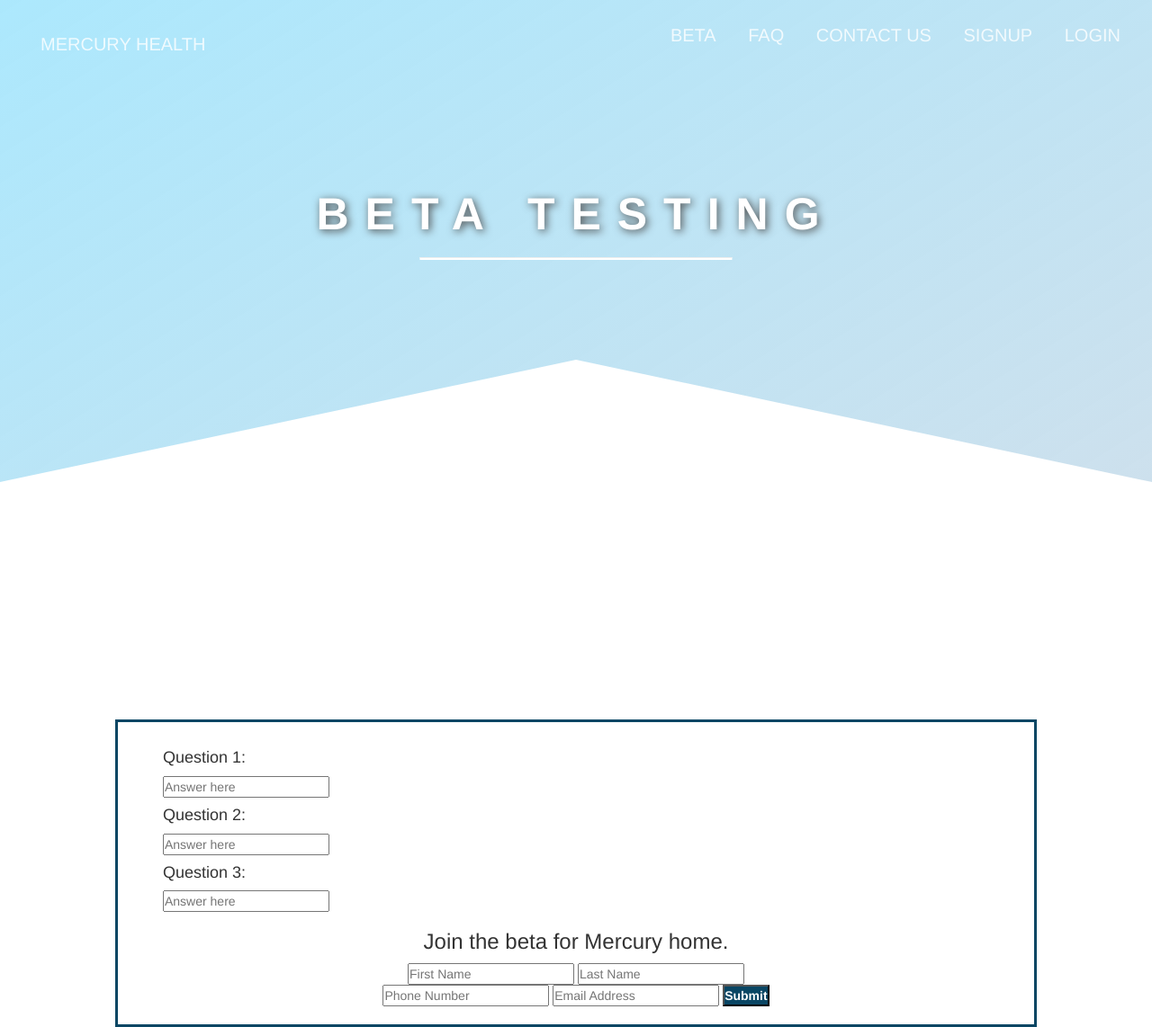
After one commit to jxss-n/MercuryHealth, a Django app: page /beta/ in a window 1280 px wide. The commit adds this page. Shown: the whole page at 90% size. Run offline with Django 3.2, Linux system fonts and the light colour scheme; some libraries are stand-ins or nearby versions.

Commit message:
broken beta form

```diff
--- a/frontend/static/frontend/base.css
+++ b/frontend/static/frontend/base.css
@@ -325,6 +325,52 @@
     right: 0;
     position: absolute;
     z-index: -1; }
+
+.beta {
+  height: 100vh;
+  /*-webkit-clip-path: polygon(0 0, 100% 0, 100% 65%, 50% 100%, 0 65%);
+  clip-path: polygon(0 0, 100% 0, 100% 65%, 50% 100%, 0 65%);*/
+  clip-path: polygon(100% 0, 100% 67%, 50% 50%, 0 67%, 0 0);
+  position: relative;
+  z-index: -1;
+}
+
+.beta::after {
+  content: "";
+  background-image: linear-gradient(to right bottom, rgba(48, 198, 250, 0.4), rgba(38, 94, 150, 0.2));
+  background-size: cover;
+  background-attachment: fixed;
+  background-repeat: no-repeat;
+  top: 0;
+  left: 0;
+  bottom: 0;
+  right: 0;
+  position: absolute;
+  z-index: -1;
+}
+
+.questionnaire {
+  border: solid 3px #094664;
+  margin:auto;
+  width: 80vw;
+  padding: 2rem 5rem;
+}
+
+.joinbeta {
+  text-align:center;
+  margin:auto;
+}
+
+#shortAnswer {
+  width: 100%;
+}
+
+#signupBeta {
+  background-color: #094664;
+  color: white;
+  font-weight: bold;
+
+}
 
 .faq {
   height: 100vh;
--- /dev/null
+++ b/frontend/templates/frontend/beta.html
@@ -0,0 +1,88 @@
+<!DOCTYPE html>
+<html lang="en">
+  <head>
+      <meta charset="UTF-8">
+      <meta name="viewport" content="width=device-width, initial-scale=1.0">
+
+      <link href="https://fonts.googleapis.com/css?family=Lato:100,300,400,700,900" rel="stylesheet">
+      <link rel="stylesheet" href="../../static/frontend/icon-font.css">
+      <link rel="stylesheet" href="../../static/frontend/base.css">
+      <link rel="stylesheet" href="https://maxcdn.bootstrapcdn.com/bootstrap/3.3.7/css/bootstrap.min.css" integrity="sha384-BVYiiSIFeK1dGmJRAkycuHAHRg32OmUcww7on3RYdg4Va+PmSTsz/K68vbdEjh4u" crossorigin="anonymous">
+      <link rel="stylesheet" href="https://use.fontawesome.com/releases/v5.8.1/css/all.css" integrity="sha384-50oBUHEmvpQ+1lW4y57PTFmhCaXp0ML5d60M1M7uH2+nqUivzIebhndOJK28anvf" crossorigin="anonymous">
+      <!-- Global site tag (gtag.js) - Google Analytics -->
+      <script async src="https://www.googletagmanager.com/gtag/js?id=UA-151443853-1"></script>
+      <script>
+        window.dataLayer = window.dataLayer || [];
+        function gtag(){dataLayer.push(arguments);}
+        gtag('js', new Date());
+
+        gtag('config', 'UA-151443853-1');
+      </script>
+
+      <!-- Google Tag Manager -->
+      <script>(function(w,d,s,l,i){w[l]=w[l]||[];w[l].push({'gtm.start':
+      new Date().getTime(),event:'gtm.js'});var f=d.getElementsByTagName(s)[0],
+      j=d.createElement(s),dl=l!='dataLayer'?'&l='+l:'';j.async=true;j.src=
+      'https://www.googletagmanager.com/gtm.js?id='+i+dl;f.parentNode.insertBefore(j,f);
+      })(window,document,'script','dataLayer','GTM-P5MPMT8');</script>
+      <!-- End Google Tag Manager -->
+
+      <title>Beta Testing | Mercury Health</title>
+  </head>
+
+  <body>
+    <nav class="nav">
+        <div class="nav__tab" id="nav">
+            <div class="nav__logo"><a href="http://www.mercuryhealth.us/" class="nav__faq--link nav__link">Mercury Health</a></div>
+            <div class="nav__navigation">
+                <span class="nav__beta"><a href="http://www.mercuryhealth.us/beta/" class="nav__beta--link nav__link">beta</a></span>
+                <span class="nav__faq"><a href="http://www.mercuryhealth.us/faq/" class="nav__faq--link nav__link">faq</a></span>
+                <span class="nav__contact"><a href="http://www.mercuryhealth.us/#footer" class="nav__contact--link nav__link">contact us</a></span>
+                <span class="nav__signup"><a href="http://www.mercuryhealth.us/#signup" class="nav__signup--link nav__link">signup</a></span>
+                <span class="nav__login"><a href="http://www.mercuryhealth.us/#login" class="nav__login--link nav__link">login</a></span>
+            </div>
+        </div>
+    </nav>
+
+    <header class="beta">
+      <div class="main-head" style="top:30% !important;">
+        <h1 class="main-head__content margin-bottom-small">
+            <span class="main-head__content--title">Beta Testing</span>
+        </h1>
+        <hr class="headerline">
+      </div>
+    </header>
+
+    <section class="questionnaire">
+      <form action="" method="post">
+        {% csrf_token %}
+        <h4>Question 1:</h4>
+        <input id="short_answer1" name="short_answer1" type="text" placeholder="Answer here">
+        <!--<input id="q1a" type="radio"><label for="q1a">Answer 1</label>
+        <input id="q1b" type="radio"><label for="q1b">Answer 1</label>
+        <input id="q1c" type="radio"><label for="q1c">Answer 1</label>
+        <input id="q1d" type="radio"><label for="q1d">Answer 1</label>-->
+        <h4>Question 2:</h4>
+        <input id="short_answer2" name="short_answer2" type="text" placeholder="Answer here">
+        <!--<input id="q2a" type="radio"><label for="q2a">Answer 1</label>
+        <input id="q2b" type="radio"><label for="q2b">Answer 1</label>
+        <input id="q2c" type="radio"><label for="q2c">Answer 1</label>
+        <input id="q2d" type="radio"><label for="q2d">Answer 1</label>-->
+        <h4>Question 3:</h4>
+        <input id="short_answer3" name="short_answer3" type="text" placeholder="Answer here">
+        <div class="joinbeta">
+          <h3>Join the beta for Mercury home.</h3>
+          <input id="first_name" name="first_name" type="text" placeholder="First Name">
+          <input id="last_name" name="last_name" type="text" placeholder="Last Name"><br>
+          <input id="phone_number" name="phone_number" type="text" placeholder="Phone Number">
+          <input id="email" name="email" type="email" placeholder="Email Address">
+          <input id="signupBeta" type="submit">
+        </div>
+      </form>
+    </section>
+
+    <script src="https://code.jquery.com/jquery-3.4.1.slim.min.js" integrity="sha384-J6qa4849blE2+poT4WnyKhv5vZF5SrPo0iEjwBvKU7imGFAV0wwj1yYfoRSJoZ+n" crossorigin="anonymous"></script>
+    <script src="https://cdn.jsdelivr.net/npm/popper.js@1.16.0/dist/umd/popper.min.js" integrity="sha384-Q6E9RHvbIyZFJoft+2mJbHaEWldlvI9IOYy5n3zV9zzTtmI3UksdQRVvoxMfooAo" crossorigin="anonymous"></script>
+    <script src="https://maxcdn.bootstrapcdn.com/bootstrap/3.3.7/js/bootstrap.min.js" integrity="sha384-Tc5IQib027qvyjSMfHjOMaLkfuWVxZxUPnCJA7l2mCWNIpG9mGCD8wGNIcPD7Txa" crossorigin="anonymous"></script>
+  </body>
+</html>
--- a/frontend/templates/frontend/faq.html
+++ b/frontend/templates/frontend/faq.html
@@ -35,6 +35,7 @@
         <div class="nav__tab" id="nav">
             <div class="nav__logo"><a href="http://www.mercuryhealth.us/" class="nav__faq--link nav__link">Mercury Health</a></div>
             <div class="nav__navigation">
+                <span class="nav__beta"><a href="http://www.mercuryhealth.us/beta/" class="nav__beta--link nav__link">beta</a></span>
                 <span class="nav__faq"><a href="http://www.mercuryhealth.us/faq/" class="nav__faq--link nav__link">faq</a></span>
                 <span class="nav__contact"><a href="http://www.mercuryhealth.us/#footer" class="nav__contact--link nav__link">contact us</a></span>
                 <span class="nav__signup"><a href="http://www.mercuryhealth.us/#signup" class="nav__signup--link nav__link">signup</a></span>
--- a/frontend/urls.py
+++ b/frontend/urls.py
@@ -27,7 +27,8 @@
     url(r'^verity/$', verify, name='verify'),
     url(r'^forgot_password/$', forgot_password, name='forgot_password'),
     url(r'^reset_password/$', reset_password, name='reset_password'),
-    #url(r'^faq/$', faq, name='faq'),
+    url(r'^faq/$', faq, name='faq'),
+    url(r'^beta/$', beta, name='beta'),
     path('admin/', admin.site.urls),
 
 ]
--- a/frontend/views.py
+++ b/frontend/views.py
@@ -52,6 +52,49 @@
 def verify(request):
     auth = request.COOKIES.get('auth')
     return render(request, 'frontend/verify.html')
+
+def faq(request):
+    auth = request.COOKIES.get('auth')
+    return render(request, 'frontend/faq.html', {'auth': auth, 'errorMessage': None})
+
+def beta(request):
+    auth = request.COOKIES.get('auth')
+    if request.method == "GET":
+        return render(request, 'frontend/beta.html', {'auth': auth, 'errorMessage': None})
+    if request.COOKIES.get('register_count') != '':
+        count = request.COOKIES.get('register_count')
+        if count == 5:
+            return render(request, 'frontend/beta.html', {'auth': auth, 'errorMessage': 'You have registered too many times!'})
+    f = BetaForm(request.POST)
+    if f.is_valid():
+        first_name = f.cleaned_data['first_name']
+        last_name = f.cleaned_data['last_name']
+        email = f.cleaned_data['email']
+        phone_number = f.cleaned_data['phone_number']
+        short_answer1 = f.cleaned_data['short_answer1']
+        short_answer2 = f.cleaned_data['short_answer2']
+        short_answer3 = f.cleaned_data['short_answer3']
+        print("1")
+        print(first_name, last_name, email, phone_number, short_answer1)
+        try:
+            beta_response = requests.post("https://wzxac2vv46.execute-api.us-west-2.amazonaws.com/mercury-health/register-beta", json.dumps(dict({ "process": 'register_beta_tester', "first_name": first_name,"last_name": last_name, "email": email, "phone_number": phone_number, "short_answer1": short_answer1, "short_answer2": short_answer2, "short_answer3": short_answer3})), headers = {"Authorization": auth["token"]})
+
+            print(beta_response)
+        except Exception as e:
+            print(e)
+            request.session['errorMessage'] = e
+            return HttpResponseRedirect(reverse('beta'))
+        beta_response = json.loads(beta_response.content)
+        if 'status' in beta_response and beta_response['status'] == 'Success':
+            beta = HttpResponseRedirect(reverse('beta'))
+            if request.COOKIES.get('register_count') != '':
+                count = request.COOKIES.get('register_count')
+                beta_data = {'register_count': count + 1}
+            else:
+                beta_data = {'register_count': 1}
+            beta.set_cookie('auth', beta_data)
+            return beta
+    return HttpResponseRedirect(reverse('beta'))
 
 #Routing to the userpage
 def user_page(request):
```
Also changed, not shown: frontend/forms.py (+9 -0 lines), frontend/templates/frontend/index.html (+14 -13 lines).
